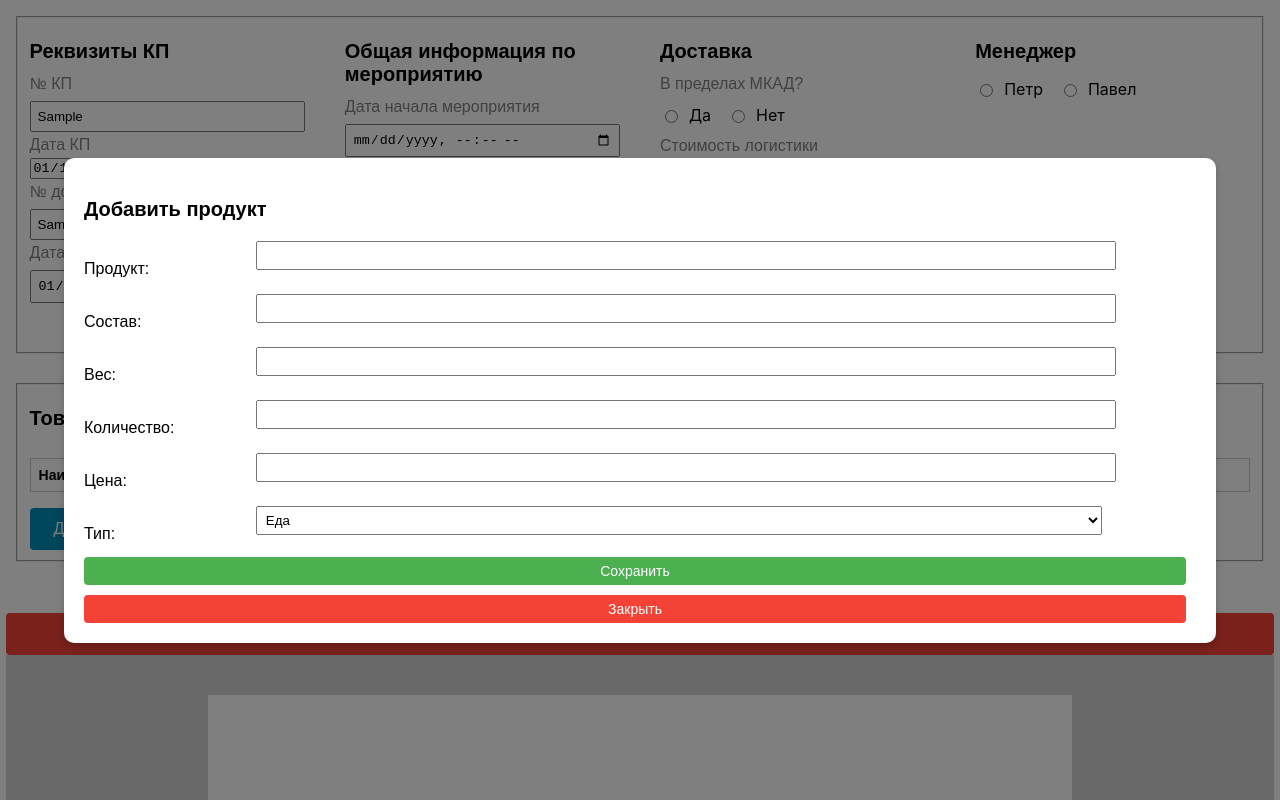
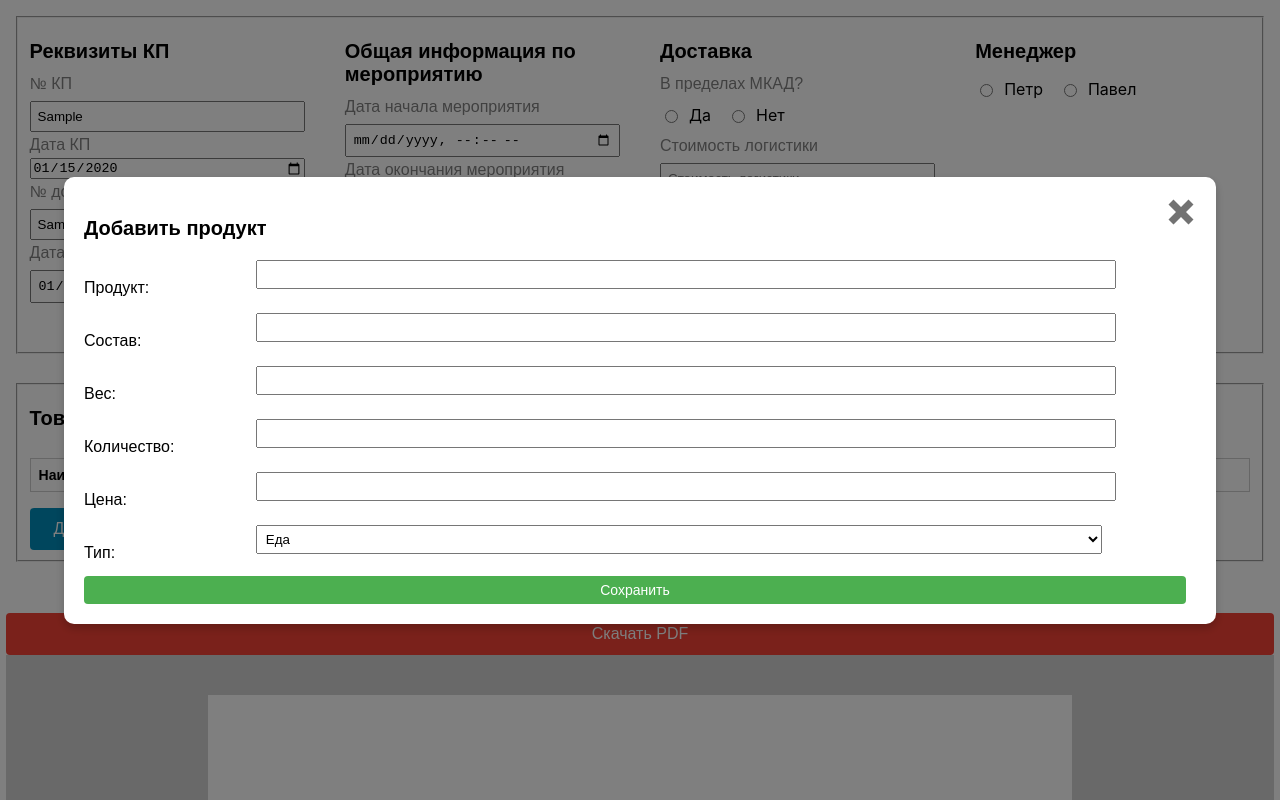
Before and after one commit to mnpestov/kurgi_kp, a React (Create React App) app: page / in a window 1280 px wide. Both pictures are taken after typing "Sample", "2020-01-15", "Sample", "2020-01-15", "Sample", "Sample" into the empty fields and a click on the button "Добавить товар". Shown: the top 800 px of the page. Built offline with nearby package versions, Linux system fonts and the light colour scheme.

Commit message:
add popup

```diff
--- a/src/App.css
+++ b/src/App.css
@@ -8,7 +8,7 @@
 
 .preview {
   box-sizing: border-box;
-  padding: 1.875rem; /* 30px */
+  /* padding: 1.875rem; 30px */
   padding: 30px;
   background-color: lightgrey;
   overflow-x: auto; /* Предотвращение горизонтальной прокрутки */
--- a/src/App.js
+++ b/src/App.js
@@ -29,7 +29,7 @@ const initialState = {
     endTime: new Date().toLocaleTimeString('ru-RU', { hour: '2-digit', minute: '2-digit' }),
     eventPlace: 'МО Тюллип инн Софрино',
     countOfPerson: '600 человек',
-    logisticsCost: '10000',
+    logisticsCost: 0,
     isWithinMkad: null
   },
   listsKp: lists,
@@ -249,7 +249,7 @@ function App() {
           />
         ))}
         <Suspense fallback={<div>Загрузка Footer...</div>}>
-          <Footer lists={listsKp} countOfPerson={formData.countOfPerson} GetPrice={GetPrice} />
+          <Footer lists={listsKp} countOfPerson={formData.countOfPerson} logisticsCost={parseInt(formData.logisticsCost)} isWithinMkad={formData.isWithinMkad} GetPrice={GetPrice} />
         </Suspense>
       </div>
     </div>
--- a/src/components/Footer/Footer.js
+++ b/src/components/Footer/Footer.js
@@ -2,7 +2,10 @@ import React from "react";
 import './Footer.css';
 import logo from '../../images/logo.png'
 
-function Footer({ lists, countOfPerson, GetPrice }) {
+function Footer({ lists, countOfPerson, logisticsCost, isWithinMkad, GetPrice }) {
+
+  console.log('footer ' + logisticsCost);
+
 
   const numberOfPersons = parseInt(countOfPerson, 10);
 
@@ -77,6 +80,11 @@ function Footer({ lists, countOfPerson, GetPrice }) {
               <li className="total row_count footer__row">
                 <span className="table__line tabel__line_product">-  Организация кейтеринга</span>
                 {(totals.byType.organisation) ? ' - ' + GetPrice(totals.byType.organisation.totalPrice) : ''}</li>
+              <li className="total row_count footer__row">{isWithinMkad
+                                ? <span className="table__line tabel__line_product">-  Логистика в пределах МКАД + монтаж / демонтаж</span>
+                                : <span className="table__line tabel__line_product">-  Логистика за пределами МКАД + монтаж / демонтаж</span>}
+                {/* <span className="table__line tabel__line_product">-  Логистика в пределах МКАД + монтаж / демонтаж</span> */}
+                {(totals.byType.organisation) ? ' - ' + GetPrice(logisticsCost) : ''}</li>
             </ul>
           </div>
           <div className="totalCount">
--- a/src/components/KP/Kp.js
+++ b/src/components/KP/Kp.js
@@ -48,9 +48,9 @@ function Kp({ startEvent, endEvent, startTime, endTime, eventPlace, countOfPerso
                         </div>
                         <div className="list__total">
                             <p className="list__subtotla">{`Сумма: ${GetPrice(totalCost)}`}</p>
-                            <p className="list__logistic-cost">{isWithinMkad
+                            {/* <p className="list__logistic-cost">{isWithinMkad
                                 ? `Логистика в пределах МКАД + монтаж / демонтаж: ${GetPrice(logisticsCost)}`
-                                : `Логистика за пределами МКАД + монтаж / демонтаж: ${GetPrice(logisticsCost)}`}</p>
+                                : `Логистика за пределами МКАД + монтаж / демонтаж: ${GetPrice(logisticsCost)}`}</p> */}
                             <p className="list__totla-cost">{`Итоговая сумма: ${GetPrice(parseInt(totalCost) + parseInt(logisticsCost))}`}</p>
                             <p className="list__totla-cost">{`Итого по безналичному расчёту: ${GetPrice(Math.round((parseInt(totalCost) + parseInt(logisticsCost)) * 1.07))}`}</p>
 
--- a/src/components/ProductPopup/ProductPopup.css
+++ b/src/components/ProductPopup/ProductPopup.css
@@ -11,7 +11,7 @@
 }
 
 .popup {
-    background-color: white;
+    background-color: rgb(255, 255, 255);
     padding: 20px;
     border-radius: 10px;
     width: 90%; /* Ширина для мобильных */
@@ -22,6 +22,7 @@
     margin: auto 10px;
     display: flex;
     flex-direction: column;
+    position: relative;
 }
 
 .popup__lable {
@@ -88,14 +89,28 @@
 }
 
 .popup__button_close {
-    background-color: #f44336;
+    background-color: #f4433600;
+    position: absolute;
+    right: 20px;
+    top: 20px;
+    color: gray;
+    width: 30px;
+    height: 30px;
+    font-size: 30px;
+    margin: 0;
+    padding: 0;
     /* Красный */
 }
 
 .popup__button_close:hover {
-    background-color: #d32f2f;
+    background-color: rgba(153, 153, 153, 0.415);
+
 }
 
-.popup__button:hover {
+.popup__button_save:hover {
     background-color: #45a049;
 }
+
+.popup__button_icon {
+    width: 30px;
+}
--- a/src/components/ProductPopup/ProductPopup.js
+++ b/src/components/ProductPopup/ProductPopup.js
@@ -1,5 +1,6 @@
 import React, { useState } from "react";
 import './ProductPopup.css';
+import buttonCloseIcon from "../../images/closeIcon.svg"
 
 function ProductPopup({ onClose, onSave, productId }) {
     const [productData, setProductData] = useState({
@@ -101,8 +102,8 @@ function ProductPopup({ onClose, onSave, productId }) {
                         <option value="organisation">Организация</option>
                     </select>
                 </label>
-                <button className="popup__button" onClick={handleSave}>Сохранить</button>
-                <button className="popup__button popup__button_close" onClick={onClose}>Закрыть</button>
+                <button className="popup__button popup__button_save" onClick={handleSave}>Сохранить</button>
+                <button className="popup__button popup__button_close" onClick={onClose}><img className="popup__button_icon" src={buttonCloseIcon} alt="buttonCloseIcon"/></button>
             </div>
         </div>
     );
--- a/src/components/Row/Row.css
+++ b/src/components/Row/Row.css
@@ -4,13 +4,13 @@
 
 .table__row-button {
     position: absolute;
-    left: -24.48px;
-    min-width: 20.16px;
-    min-height: 20.16px;
+    left: -60px;
+    min-width: 15px;
+    min-height: 15px;
 }
 
 .row-button {
-    display: none;
+    display: block;
 }
 
 .table__row-button:hover .row-button {
```
Also changed, not shown: src/images/closeIcon.svg (added).
